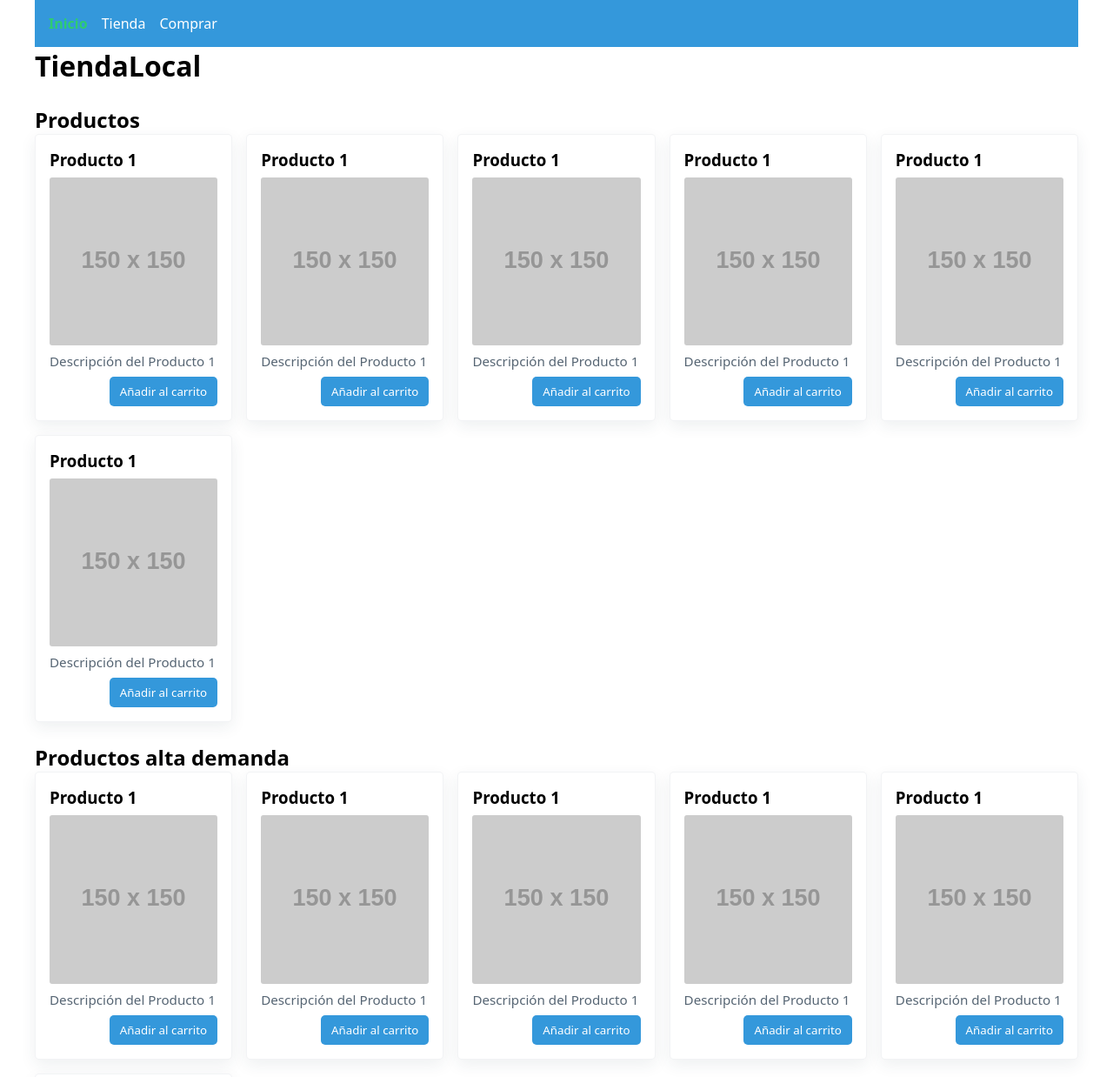
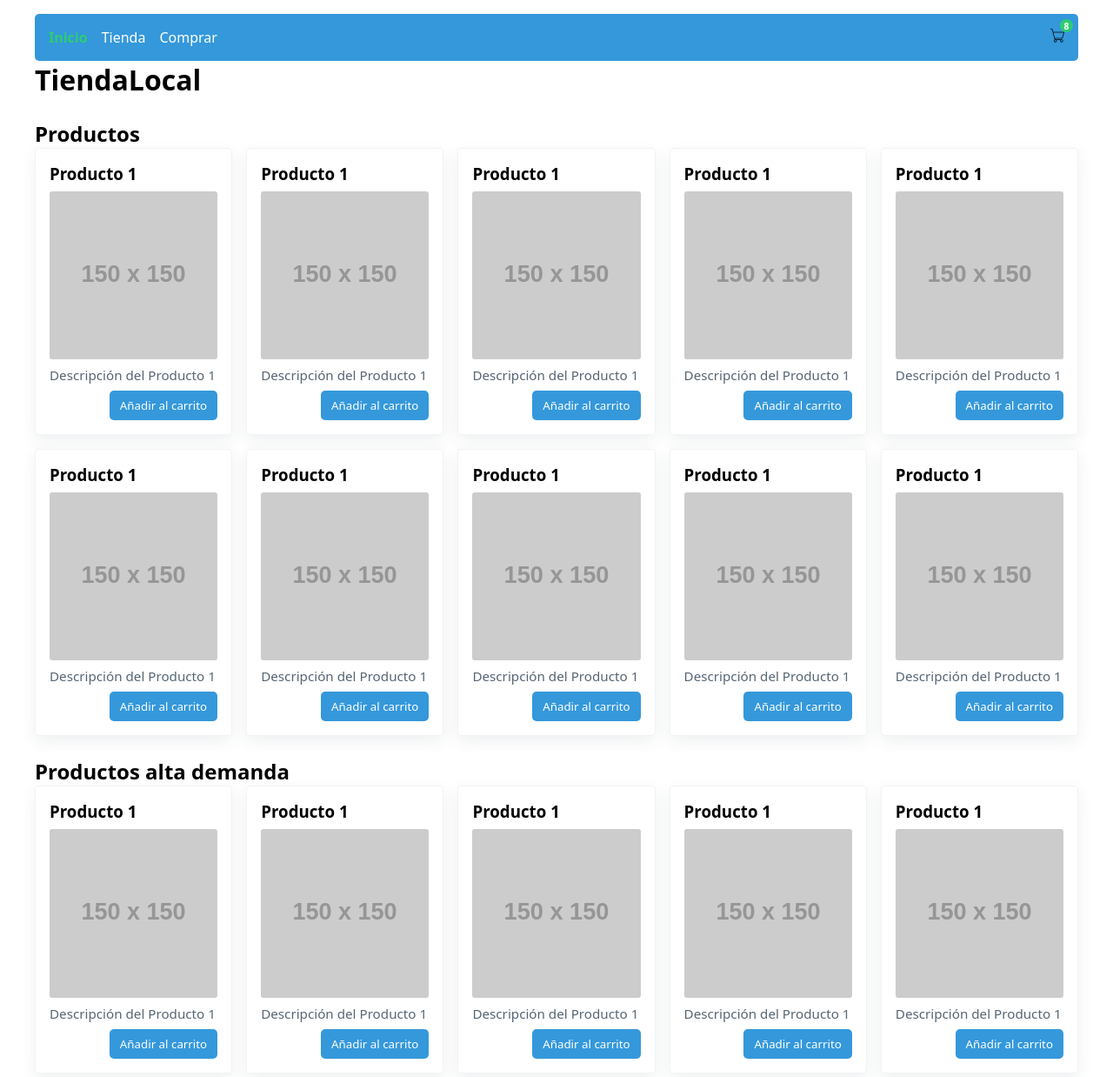
Before and after one commit to JoseVteRS/DIW, a plain HTML site: page index.html in a window 1280 px wide. Shown: the top 1238 px of the page at 87% size. Drawn offline with Linux system fonts and the light colour scheme; placeholder pictures from the web are drawn by us.

Commit message:
Añade icono de carrito en el navbar

```diff
--- a/global.css
+++ b/global.css
@@ -27,9 +27,34 @@
   background-color: var(--color-primary);
   max-width: var(--container-lg);
   margin-inline: auto;
+  border-radius: var(--radius-sm);
+  margin-top: 1rem;
+}
+
+.Header__carrito {
+  position: relative;
+}
+
+.Header__carrito-indicados {
+  position: absolute;
+  background-color: var(--color-secondary);
+  color: var(--color-text-claro);
+  border-radius: 9999px;
+  padding: 5px;
+  width: 15px;
+  height: 15px;
+  display: grid;
+  place-content: center;
+  font-size: .65rem;
+  font-weight: 700;
+  top: -10px;
+  right: -10px;
 }
 
 .Header__nav {
+  display: flex;
+  align-items: center;
+  justify-content: space-between;
   padding-block: 1em;
   padding-inline: 1em;
 }
--- a/index.html
+++ b/index.html
@@ -24,6 +24,11 @@
                     <a href="./comprar.html" class="Header__link">Comprar</a>
                 </li>
             </ul>
+
+            <div class="Header__carrito">
+                <span class="Header__carrito-indicados">8</span>
+                <img src="./iconos/shopping-cart.png" width="16" height="16" alt="Icono de carrito de compras" />
+            </div>
         </nav>
     </header>
 
@@ -32,7 +37,31 @@
         <section class="Home__section">
             <h2 class="Home__subtitulo">Productos</h2>
             <div class="Home__productos">
-                           <article class="Home__producto">
+                <article class="Home__producto">
+                    <h3 class="Home__producto-titulo">Producto 1</h3>
+                    <img src="https://placehold.co/150" width="150" height="150" />
+                    <p class="Home__producto-descripcion">Descripción del Producto 1</p>
+                    <button class="Home__producto-boton">Añadir al carrito</button>
+                </article>
+                <article class="Home__producto">
+                    <h3 class="Home__producto-titulo">Producto 1</h3>
+                    <img src="https://placehold.co/150" width="150" height="150" />
+                    <p class="Home__producto-descripcion">Descripción del Producto 1</p>
+                    <button class="Home__producto-boton">Añadir al carrito</button>
+                </article>
+                <article class="Home__producto">
+                    <h3 class="Home__producto-titulo">Producto 1</h3>
+                    <img src="https://placehold.co/150" width="150" height="150" />
+                    <p class="Home__producto-descripcion">Descripción del Producto 1</p>
+                    <button class="Home__producto-boton">Añadir al carrito</button>
+                </article>
+                <article class="Home__producto">
+                    <h3 class="Home__producto-titulo">Producto 1</h3>
+                    <img src="https://placehold.co/150" width="150" height="150" />
+                    <p class="Home__producto-descripcion">Descripción del Producto 1</p>
+                    <button class="Home__producto-boton">Añadir al carrito</button>
+                </article>
+                <article class="Home__producto">
                     <h3 class="Home__producto-titulo">Producto 1</h3>
                     <img src="https://placehold.co/150" width="150" height="150" />
                     <p class="Home__producto-descripcion">Descripción del Producto 1</p>
@@ -73,7 +102,31 @@
         <section class="Home__section">
             <h2 class="Home__subtitulo">Productos alta demanda</h2>
             <div class="Home__productos">
-             <article class="Home__producto">
+                <article class="Home__producto">
+                    <h3 class="Home__producto-titulo">Producto 1</h3>
+                    <img src="https://placehold.co/150" width="150" height="150" />
+                    <p class="Home__producto-descripcion">Descripción del Producto 1</p>
+                    <button class="Home__producto-boton">Añadir al carrito</button>
+                </article>
+                <article class="Home__producto">
+                    <h3 class="Home__producto-titulo">Producto 1</h3>
+                    <img src="https://placehold.co/150" width="150" height="150" />
+                    <p class="Home__producto-descripcion">Descripción del Producto 1</p>
+                    <button class="Home__producto-boton">Añadir al carrito</button>
+                </article>
+                <article class="Home__producto">
+                    <h3 class="Home__producto-titulo">Producto 1</h3>
+                    <img src="https://placehold.co/150" width="150" height="150" />
+                    <p class="Home__producto-descripcion">Descripción del Producto 1</p>
+                    <button class="Home__producto-boton">Añadir al carrito</button>
+                </article>
+                <article class="Home__producto">
+                    <h3 class="Home__producto-titulo">Producto 1</h3>
+                    <img src="https://placehold.co/150" width="150" height="150" />
+                    <p class="Home__producto-descripcion">Descripción del Producto 1</p>
+                    <button class="Home__producto-boton">Añadir al carrito</button>
+                </article>
+                <article class="Home__producto">
                     <h3 class="Home__producto-titulo">Producto 1</h3>
                     <img src="https://placehold.co/150" width="150" height="150" />
                     <p class="Home__producto-descripcion">Descripción del Producto 1</p>
```
Also changed, not shown: comprar.html (+7 -1 lines), tienda.html (+5 -0 lines), iconos/shopping-cart.png (added).
